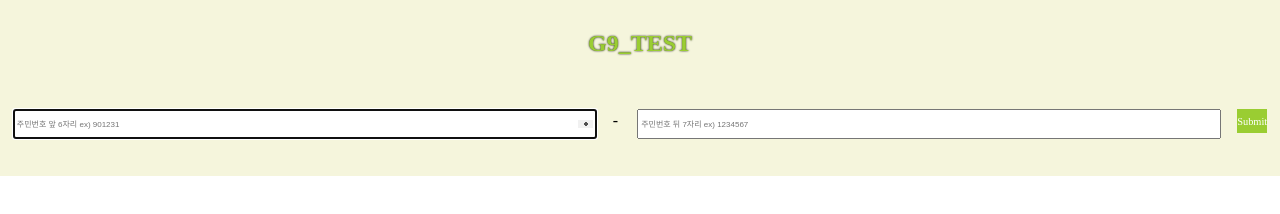
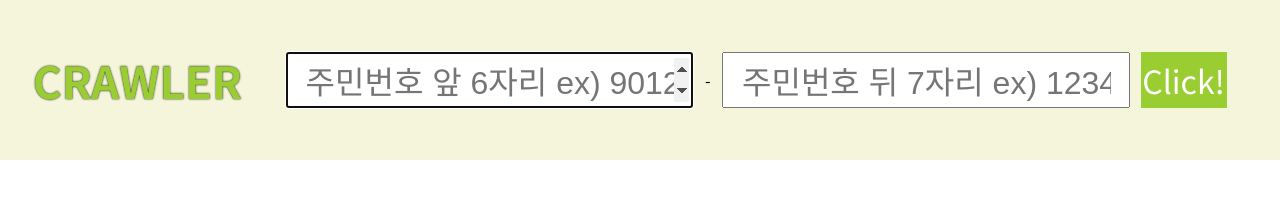
Before and after one commit to jch9537/g9_client, a website: page index.html in a window 1280 px wide. Drawn offline with Linux system fonts and the light colour scheme.

Commit message:
complete mobile styling

```diff
--- a/index.html
+++ b/index.html
@@ -3,16 +3,16 @@
   <head>
     <meta charset="UTF-8" />
     <meta name="viewport" content="width=device-width, initial-scale=1.0" />
-    <title>G9_test</title>
+    <title>G9 test</title>
     <link rel="stylesheet" href="./style.css" />
   </head>
   <body>
     <div id="container">
       <header>
-        <div class="test_title">G9_TEST</div>
+        <div class="test_title">CRAWLER</div>
         <div class="input_wrapper">
           <!-- <label> -->
-          <div>
+          <!-- <div> -->
           <input
             id="idNumber1"
             class="input_box"
@@ -22,9 +22,9 @@
             oninput="checkNumberLength(this)"
             autofocus
           />
-          </div>
+          <!-- </div> -->
           <span id="hyphen"> - </span>
-          <div>
+          <!-- <div> -->
           <input
             id="idNumber2"
             class="input_box"
@@ -34,20 +34,20 @@
             oninput="checkNumberLength(this)"
             style="-webkit-text-security: square;"
           />
-          </div>
+          <!-- </div> -->
           <!-- </label> -->
           <!-- <div id="submit_button"> -->
-          <div style="display: table;">
-            <div id="submit">Submit</div>
+          <div id="submit" style="display: table;">
+            <div id="submit_button">Click!</div>
           </div>
           <!-- </div> -->
         </div>
       </header>
       <main>
-        <h2 class="searchWord_title" style="visibility: hidden;">
+        <h2 class="searchWord_title">
           실시간 검색어
         </h2>
-        <ul id="searchWord_list" style="list-style: none;"></ul>
+        <ul id="searchWord_list"></ul>
       </main>
     </div>
     <script src="./index.js"></script>
--- a/index.js
+++ b/index.js
@@ -49,7 +49,7 @@ function renderSearchWord(array) {
     const searchItem = document.createElement("li");
     searchItem.className = "search_item";
     for (let key in array[i]) {
-      searchItem.innerHTML = `<span class='search_itemNum'><strong>${key}</strong> </span><span class='serch_itemWord'> ${array[i][key]}</span>`;
+      searchItem.innerHTML = `<div class='search_itemNum'><strong>${key}</strong> </div><div class='serch_itemWord'> ${array[i][key]}</div>`;
     }
     listElement.appendChild(searchItem);
   }
--- a/style.css
+++ b/style.css
@@ -2,13 +2,10 @@
 
 html,
 body {
-  background: red;
-  /* width: 100vw;
-  height: 100vh; */
   padding: 0;
   margin: 0;
+  font-family: "Noto Sans KR", sans-serif;
 }
-
 #container {
   height: 100vh;
   display: grid;
@@ -19,78 +16,133 @@ header {
   top: 0;
   left: 0;
   display: grid;
-  grid-template-rows: 1fr 1fr;
+  grid-template-rows: 2fr 2fr;
+  width: 100vw;
+  height: 25vh;
   box-sizing: border-box;
-  width: 100%;
-  height: 22vh;
   background: beige;
-  padding: 0.5vh 1vw 2vh 1vw;
-  /* padding: 1vh 1vw; */
+  padding: 0.5em 1em 1.5em 1em;
   font-size: 2vh;
 }
-
 main {
+  display: grid;
+  grid-template-rows: 1fr 7fr;
   box-sizing: border-box;
   background: white;
-  padding: 22vh 10% 6vh 10%;
+  padding: 26vh 10% 3vh 10%;
 }
-/* header */
+/* header content*/
 .test_title {
+  margin: 0em;
   align-self: center;
   justify-self: center;
-  font-size: 3vh;
+  font-size: 4vh;
   font-weight: bold;
   color: yellowgreen;
   text-shadow: 0 0 2px black;
-  margin: 0.5em;
 }
 .input_wrapper {
+  display: grid;
+  grid-template-rows: repeat(3, 1fr);
   justify-self: center;
   align-items: center;
-  display: grid;
-  grid-template-rows: repeat(3, 1fr);
-}
-.input_wrapper div {
-  margin: 0;
-  padding: 0;
-  height: 3vh;
 }
 .input_box {
-  width: 45vw;
-  height: 100%;
-  font-size: 1vh;
+  display: table;
+  box-sizing: border-box;
+  width: 60vw;
+  height: 90%;
+  font-size: 2.2vh;
+}
+.input_box::placeholder {
+  display: table-cell;
+  vertical-align: middle;
+  padding-left: 0.5em;
+  /* font-size: 0.3vh; */
+  font-size: 1.7vh;
 }
 #hyphen {
   display: none;
 }
-/* #submit_button {
-  align-self: center;
-  justify-self: center;
-
-  padding: 0;
-  margin-top: 0.3em;
-} */
 #submit {
+  width: 100%;
+  height: 90%;
+}
+#submit_button {
   display: table-cell;
+  /* height: 100%; */
   background-color: yellowgreen;
-  font-size: 1.3vh;
-  /* font-weight: 500; */
-  color: white;
   text-align: center;
   vertical-align: middle;
+  font-size: 1.8vh;
+  font-weight: 500;
+  color: white;
 }
 /* main */
+.searchWord_title {
+  margin-bottom: 0.6em;
+  visibility: hidden;
+}
+#searchWord_list {
+  margin-top: 0;
+  padding-left: 20px;
+  list-style: none;
+}
+.search_item {
+  display: grid;
+  grid-template-columns: 1fr 10fr;
+}
 .search_itemNum {
+  width: 30px;
+  display: block;
   color: yellowgreen;
-  margin: 0.5em;
+  text-align: center;
+  margin: 0.02em 1em 0em 0em;
 }
+
 @media all and (orientation: landscape) {
+  header {
+    grid-template-rows: 1fr;
+    grid-template-columns: 1.3fr 6fr;
+    grid-gap: 2em;
+    height: 20vh;
+    padding: 0em 2em;
+  }
+  main {
+    padding-top: 21vh;
+  }
+  /* header content*/
+  .test_title {
+    margin: 0em;
+    font-size: 5.5vh;
+  }
   .input_wrapper {
-    grid-template-columns: repeat(4, 1fr);
+    height: 10vh;
     grid-template-rows: 1fr;
-    grid-gap: 1em;
+    grid-template-columns: 6fr 0.1fr 6fr 1.5fr;
+    /* grid-gap: 1em; */
+    justify-self: unset;
+    align-self: center;
+    justify-items: center;
+  }
+  .input_box {
+    width: 95%;
+    height: 70%;
+    font-size: 5vh;
+  }
+  .input_box::placeholder,
+  #submit_button {
+    font-size: 4vh;
   }
   #hyphen {
     display: inline;
   }
+  #submit {
+    justify-self: start;
+    width: 80%;
+    height: 70%;
+  }
+  /* #submit_button {
+    font-size: 4vh;
+  } */
 }
```
Lines whose indentation alone changed are shown as unchanged.
